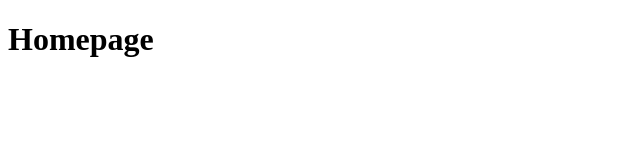
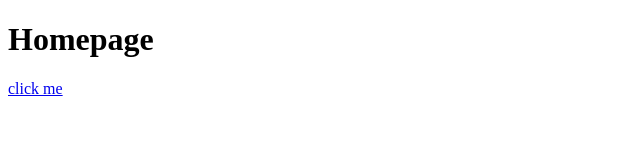
Before and after one commit to AlapeAniruddha/links_and_images, a plain HTML site: page index.html in a window 1280 px wide. Shown: the full height of the page, 0-640 px from the left. Drawn offline with Linux system fonts and the light colour scheme.

Commit message:
Added a hyperlink in the document

```diff
--- a/index.html
+++ b/index.html
@@ -6,5 +6,6 @@
     </head>
     <body>
         <h1>Homepage</h1>
+        <a href="https://www.theodinproject.com/about">click me</a>
     </body>
 </html>
```
